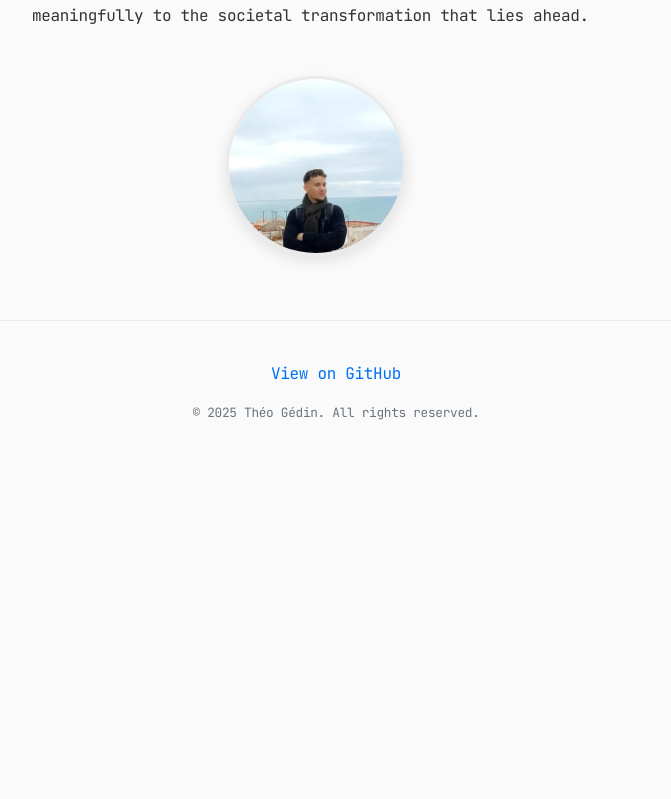
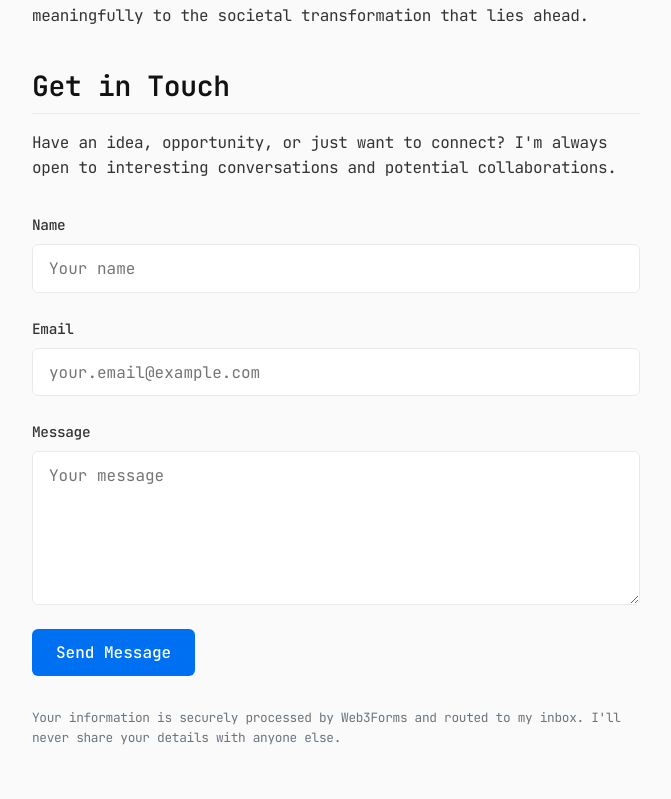
Before and after one commit to Tgedin/tgedin_blog, a Next.js app: page /about in a window 1280 px wide. Shown: the part 3381-4180 px from the top of the page, without its empty margins (304-975 px from the left). Before the commit the page ends 3829 px from the top, so only its background shows below. Built offline with nearby package versions, Linux system fonts and the light colour scheme.

Commit message:
Add contact form, update form button styling, and add X social link

```diff
--- /dev/null
+++ b/components/ContactForm.js
@@ -0,0 +1,151 @@
+import { useState } from 'react';
+
+export default function ContactForm({ apiKey }) {
+  const [formData, setFormData] = useState({
+    name: '',
+    email: '',
+    message: ''
+  });
+  const [formStatus, setFormStatus] = useState({
+    submitted: false,
+    submitting: false,
+    error: null,
+    success: false
+  });
+
+  // Handle form field changes
+  const handleChange = (e) => {
+    const { name, value } = e.target;
+    setFormData(prev => ({ ...prev, [name]: value }));
+  };
+
+  // Handle form submission
+  const handleSubmit = async (e) => {
+    e.preventDefault();
+
+    setFormStatus({ ...formStatus, submitting: true });
+
+    try {
+      // Send data to Web3Forms API
+      const response = await fetch('https://api.web3forms.com/submit', {
+        method: 'POST',
+        headers: {
+          'Content-Type': 'application/json',
+          'Accept': 'application/json'
+        },
+        body: JSON.stringify({
+          access_key: apiKey,
+          from_name: 'From Bricks to Bytes Contact Form',
+          subject: `New message from ${formData.name}`,
+          ...formData
+        })
+      });
+
+      const result = await response.json();
+
+      if (result.success) {
+        // Form submitted successfully
+        setFormStatus({
+          submitted: true,
+          submitting: false,
+          error: null,
+          success: true
+        });
+
+        // Reset form data
+        setFormData({
+          name: '',
+          email: '',
+          message: ''
+        });
+      } else {
+        throw new Error(result.message || 'Form submission failed');
+      }
+    } catch (error) {
+      setFormStatus({
+        submitted: true,
+        submitting: false,
+        error: error.message,
+        success: false
+      });
+    }
+  };
+
+  return (
+    <div className="contact-form-container">
+      {formStatus.success ? (
+        <div className="form-success">
+          <h3>Message sent!</h3>
+          <p>Thank you for reaching out. I'll get back to you as soon as possible.</p>
+          <button
+            onClick={() => setFormStatus({submitted: false, submitting: false, error: null, success: false})}
+            className="form-button"
+          >
+            Send another message
+          </button>
+        </div>
+      ) : (
+        <form onSubmit={handleSubmit} className="contact-form">
+          <div className="form-group">
+            <label htmlFor="name">Name</label>
+            <input
+              type="text"
+              id="name"
+              name="name"
+              value={formData.name}
+              onChange={handleChange}
+              required
+              placeholder="Your name"
+            />
+          </div>
+
+          <div className="form-group">
+            <label htmlFor="email">Email</label>
+            <input
+              type="email"
+              id="email"
+              name="email"
+              value={formData.email}
+              onChange={handleChange}
+              required
+              placeholder="your.email@example.com"
+            />
+          </div>
+
+          <div className="form-group">
+            <label htmlFor="message">Message</label>
+            <textarea
+              id="message"
+              name="message"
+              value={formData.message}
+              onChange={handleChange}
+              required
+              placeholder="Your message"
+              rows={6}
+            />
+          </div>
+
+          {formStatus.error && (
+            <div className="form-error">
+              <p>Error: {formStatus.error}</p>
+              <p>Please try again or email me directly.</p>
+            </div>
+          )}
+
+          <button
+            type="submit"
+            className="form-button"
+            disabled={formStatus.submitting}
+          >
+            {formStatus.submitting ? 'Sending...' : 'Send Message'}
+          </button>
+
+          <p className="form-note">
+            Your information is securely processed by Web3Forms and routed to my inbox.
+            I'll never share your details with anyone else.
+          </p>
+        </form>
+      )}
+    </div>
+  );
+}
--- a/layouts/MainLayout.js
+++ b/layouts/MainLayout.js
@@ -52,6 +52,9 @@ export default function MainLayout({ children, title, description }) {
             <a href="https://github.com/Tgedin/tgedin_blog" className="footer-link" target="_blank" rel="noopener noreferrer">
               View on GitHub
             </a>
+            <a href="https://x.com/TheoGedin" className="footer-link" target="_blank" rel="noopener noreferrer">
+              Follow on X
+            </a>
           </div>
           <div className="copyright">
             &copy; 2025 Théo Gédin. All rights reserved.
--- a/pages/about.js
+++ b/pages/about.js
@@ -1,8 +1,11 @@
 import MainLayout from '../layouts/MainLayout';
 import { useState } from 'react';
+import ContactForm from '../components/ContactForm';
 
 export default function About() {
   const [imageError, setImageError] = useState(false);
+  // Web3Forms API key for the contact form
+  const web3FormsApiKey = "8f7111c2-0c4e-4b48-b18a-080302aaf287";
 
   return (
     <MainLayout
@@ -96,6 +99,14 @@ export default function About() {
           </p>
         </section>
 
+        <section className="about-section contact-section">
+          <h2>Get in Touch</h2>
+          <p>
+            Have an idea, opportunity, or just want to connect? I'm always open to interesting conversations and potential collaborations.
+          </p>
+          <ContactForm apiKey={web3FormsApiKey} />
+        </section>
+
         <div className="profile-image-wrapper">
           <div className="profile-image-container">
             {/* Fix profile image path to use .webp extension */}
--- a/styles/globals.css
+++ b/styles/globals.css
@@ -835,3 +835,105 @@ img[src="/meritocracy-banner.webp"] {
 .read-more-link:hover {
   text-decoration: underline;
 }
+
+/* Contact Form Styling */
+.contact-form-container {
+  margin: 2rem 0;
+  width: 100%;
+}
+
+.contact-form {
+  display: flex;
+  flex-direction: column;
+  gap: 1.5rem;
+}
+
+.form-group {
+  display: flex;
+  flex-direction: column;
+  gap: 0.5rem;
+}
+
+.form-group label {
+  font-size: 0.9rem;
+  font-weight: 500;
+}
+
+.contact-form input,
+.contact-form textarea {
+  padding: 0.8rem 1rem;
+  border: 1px solid var(--color-border);
+  border-radius: 6px;
+  background-color: var(--color-card-bg);
+  color: var(--color-text);
+  font-family: var(--font-primary);
+  font-size: 1rem;
+  width: 100%;
+  transition: border-color 0.2s ease, box-shadow 0.2s ease;
+}
+
+.contact-form input:focus,
+.contact-form textarea:focus {
+  outline: none;
+  border-color: var(--color-primary);
+  box-shadow: 0 0 0 2px rgba(0, 112, 243, 0.1);
+}
+
+.form-button {
+  padding: 0.8rem 1.5rem;
+  background-color: var(--color-primary);
+  color: white;
+  border: none;
+  border-radius: 6px;
+  font-weight: 500;
+  font-size: 1rem;
+  cursor: pointer;
+  transition: background-color 0.2s ease, transform 0.1s ease;
+  align-self: flex-start;
+  font-family: var(--font-mono); /* Add monospace font to button text */
+}
+
+.form-button:hover {
+  background-color: #0060df;
+  transform: translateY(-1px);
+}
+
+.form-button:active {
+  transform: translateY(0);
+}
+
+.form-button:disabled {
+  background-color: var(--color-muted);
+  cursor: not-allowed;
+}
+
+.form-note {
+  font-size: 0.8rem;
+  color: var(--color-muted);
+  margin-top: 0.5rem;
+}
+
+.form-error {
+  background-color: rgba(220, 38, 38, 0.1);
+  color: rgb(220, 38, 38);
+  padding: 1rem;
+  border-radius: 6px;
+  border-left: 3px solid rgb(220, 38, 38);
+  margin-bottom: 1rem;
+}
+
+.form-success {
+  text-align: center;
+  padding: 2rem;
+  background-color: rgba(0, 112, 243, 0.05);
+  border-radius: 8px;
+}
+
+.form-success h3 {
+  color: var(--color-primary);
+  margin-top: 0;
+}
+
+.form-success button {
+  margin-top: 1.5rem;
+}
```
Also changed, not shown: components/EmailProtection.js (added).
